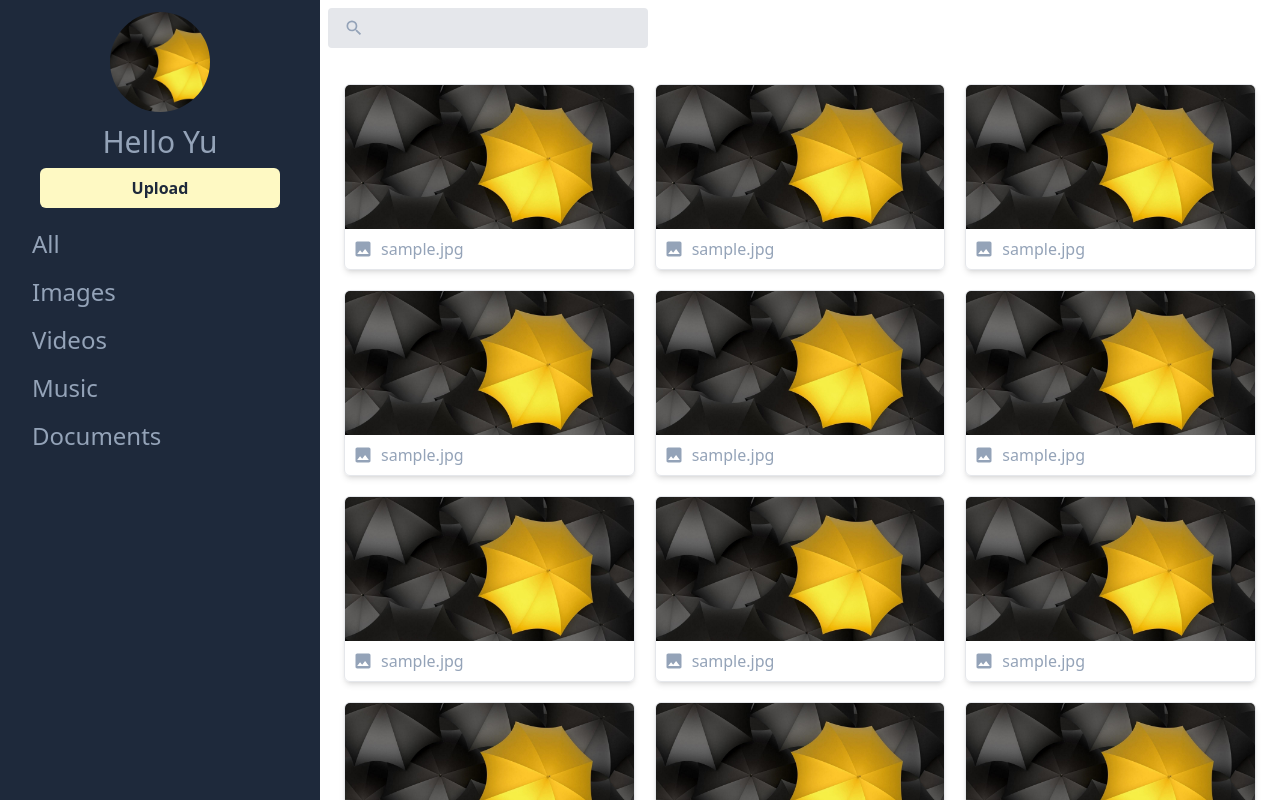
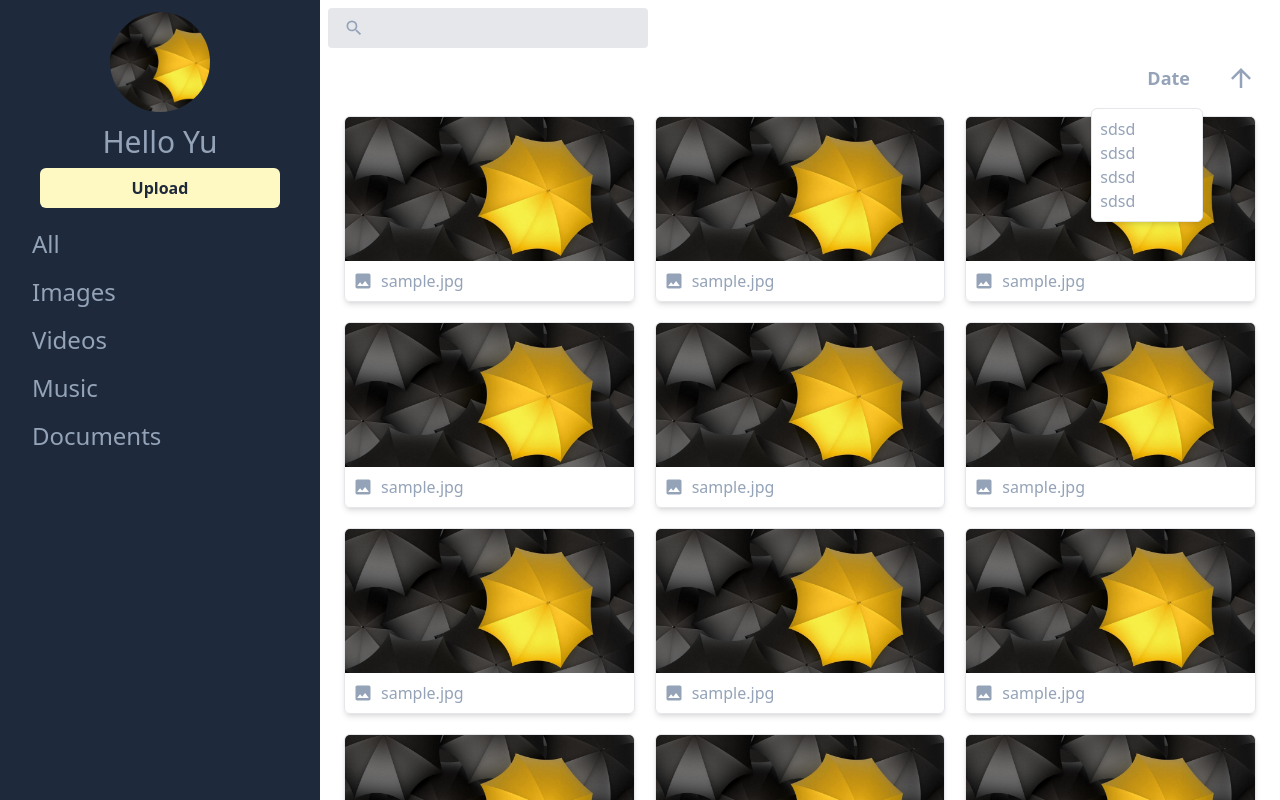
Before and after one commit to YuTakaki/cloud-store-client, a Next.js app: page / in a window 1280 px wide. Shown: the top 800 px of the page. Built offline with nearby package versions, Linux system fonts and the light colour scheme.

Commit message:
basic filter complete

```diff
--- a/components/dashboard/BasicFilter.tsx
+++ b/components/dashboard/BasicFilter.tsx
@@ -1,53 +1,27 @@
 import React from 'react'
-import { Button, IconButton, Menu, MenuItem } from '@mui/material';
-import { styled } from '@mui/styles';
-import { useState } from 'react';
-//icons
-import ArrowUpwardIcon from '@mui/icons-material/ArrowUpward';
-
-const BasicFilterContainer = styled('div')((({
-  marginLeft: 'auto',
-  width: 'max-content',
-  padding: 10,
-  display: 'flex',
-  gridGap: 10
-})));
-
+import {
+  MdArrowUpward
+} from 'react-icons/md'
 
 const BasicFilter = () => {
-  const [basicFilterElement, setBasicFilterElement] = useState<HTMLElement | null>(null);
+  return (
+    <div id="basic-filter" className="flex mt-12 mx-4 justify-end">
+      <div className='flex gap-5 items-center'>
+        <div className='relative'>
+          <button className=' hover:bg-gray-200 px-4 py-2 rounded font-semibold text-lg'>Date</button>
+          <menu className='absolute z-10 bg-white card w-28 mt-2 p-2 -left-10'>
+            <ul>
+              <li>sdsd</li>
+              <li>sdsd</li>
+              <li>sdsd</li>
+              <li>sdsd</li>
+            </ul>
+          </menu>
+        </div>
+        <MdArrowUpward size={30} role="button" className=' hover:bg-gray-200 rounded-full'/>
+      </div>
+    </div>
 
-  const closeBasicFilterMenu = () => {
-    setBasicFilterElement(null);
-  }
-  return (
-    <BasicFilterContainer>
-      <div>
-        <Button
-          onClick={(e) => setBasicFilterElement(e.currentTarget)}
-        >
-          Dashboard
-        </Button>
-        <Menu
-          id="basic-menu"
-          anchorEl={basicFilterElement}
-          open={basicFilterElement !== null}
-          onClose={closeBasicFilterMenu}
-        >
-          {['name', 'date'].map((_option) => (
-            <MenuItem
-              key={_option}
-              onClick={() => {
-                closeBasicFilterMenu()
-              }}
-            >Profile</MenuItem>
-          ))}
-        </Menu>
-      </div>
-      <IconButton>
-        <ArrowUpwardIcon />
-      </IconButton>
-    </BasicFilterContainer>
   )
 }
 
--- a/components/dashboard/GridFiles.tsx
+++ b/components/dashboard/GridFiles.tsx
@@ -13,7 +13,7 @@ const GridFiles = () => {
       {[...new Array(53)].map((_file, i) => (
         <div
           key={i}
-          className="border border-solid border-gray-200 rounded-md shadow-md overflow-hidden"
+          className="card"
         >
           <figure className='w-full h-36 relative'>
             <Image
--- a/styles/globals.css
+++ b/styles/globals.css
@@ -1,3 +1,7 @@
 @tailwind base;
 @tailwind components;
 @tailwind utilities;
+
+.card {
+  @apply border border-solid border-gray-200 rounded-md shadow-md overflow-hidden;
+}
```
